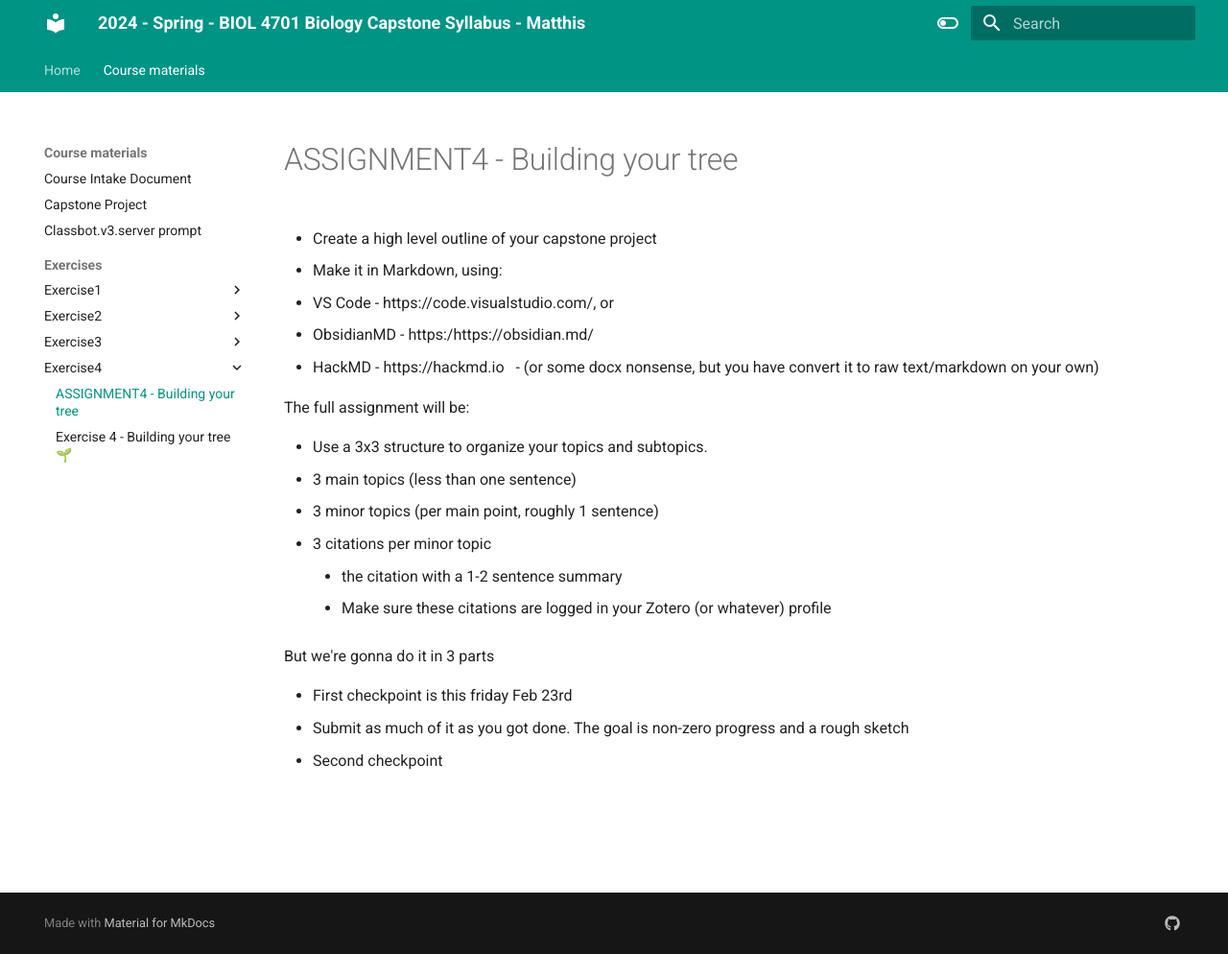
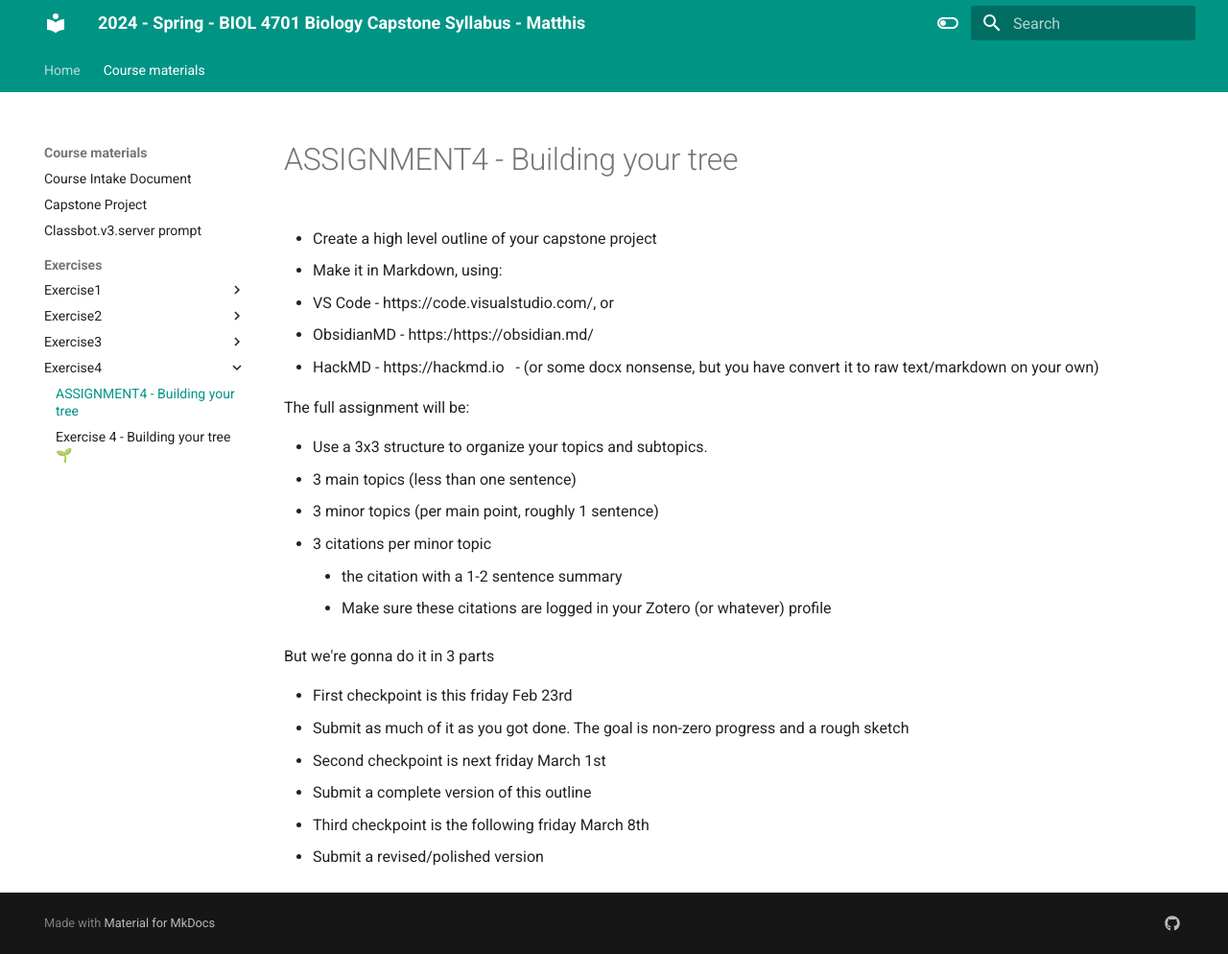
Before and after one commit to HumanMovementNeuroscience/capstone, an MkDocs documentation site: the page built from docs/course_materials/exercises/exercise4/ASSIGNMENT4 - Building your tree.md, in a window 1280 px wide and 994 px high. Shown: the whole window at 96% size. Built offline with MkDocs 1.6.1 and Material for MkDocs 9.7.7, drawn with Linux system fonts in a browser that asks for light colours.

Commit message:
Feb 20, 2024, 4:53 PM

```diff
--- a/docs/course_materials/exercises/exercise4/ASSIGNMENT4 - Building your tree.md
+++ b/docs/course_materials/exercises/exercise4/ASSIGNMENT4 - Building your tree.md
@@ -22,4 +22,7 @@ But we're gonna do it in 3 parts
 
 - First checkpoint is this friday Feb 23rd
   - Submit as much of it as you got done. The goal is non-zero progress and a rough sketch
-- Second checkpoint
+- Second checkpoint is next friday March 1st
+  - Submit a complete version of this outline
+- Third checkpoint is the following friday March 8th
+  - Submit a revised/polished version
```
